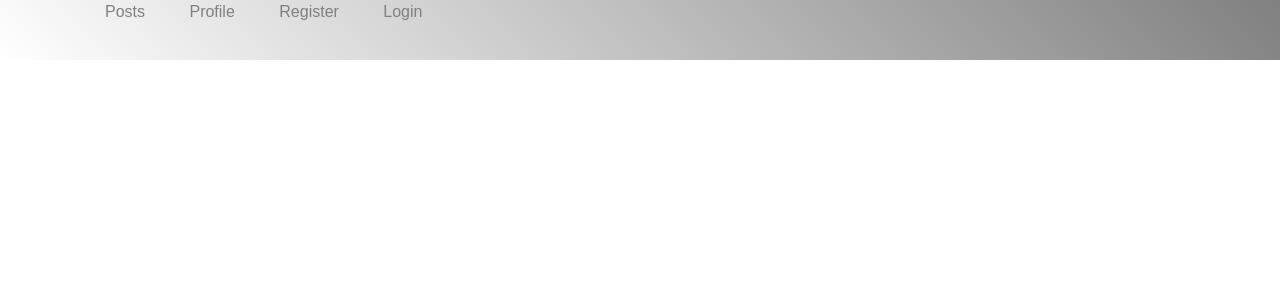
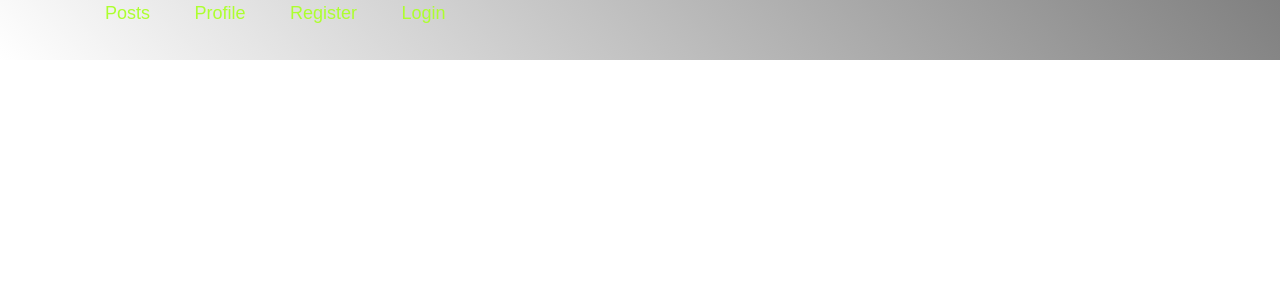
Before and after one commit to 37h4nn4ug13/social, a Django app: page / in a window 1280 px wide. Shown: the top 300 px of the page. Run offline with Django 3.2, Linux system fonts and the light colour scheme; some libraries are stand-ins or nearby versions.

Commit message:
style changes for links

```diff
--- a/users/static/base.css
+++ b/users/static/base.css
@@ -177,3 +177,9 @@ input[type=file]::file-selector-button:hover {
     background: white;
     color: black;
 }
+
+.nav-links {
+    margin: 20px;
+    font-size: large;
+    color: greenyellow;
+}
--- a/users/templates/base/base.html
+++ b/users/templates/base/base.html
@@ -15,15 +15,15 @@
     <body>
     <header>
         <div class="container">
-        <a style="margin: 20px;" href="{% url 'posts-list' %}">Posts</a>
-        <a style="margin: 20px;" href="{% url 'profile' %}">Profile</a>
+        <a class="nav-links" href="{% url 'posts-list' %}">Posts</a>
+        <a class="nav-links" href="{% url 'profile' %}">Profile</a>
         {% if not user.is_authenticated %}
-        <a style="margin: 20px;" href="{% url 'register' %}">Register</a>
-        <a style="margin: 20px;" href="{% url 'login' %}">Login</a>
+        <a class="nav-links" href="{% url 'register' %}">Register</a>
+        <a class="nav-links" href="{% url 'login' %}">Login</a>
         {% else %}
-        <a style="margin: 20px;" href="{% url 'logout' %}">Logout</a>
+        <a class="nav-links" href="{% url 'logout' %}">Logout</a>
         {% if user.is_staff %}
-        <a style="margin: 20px;" href="/admin">Admin</a>
+        <a class="nav-links" href="/admin">Admin</a>
         {% endif %}
         {% endif %}
 
```
